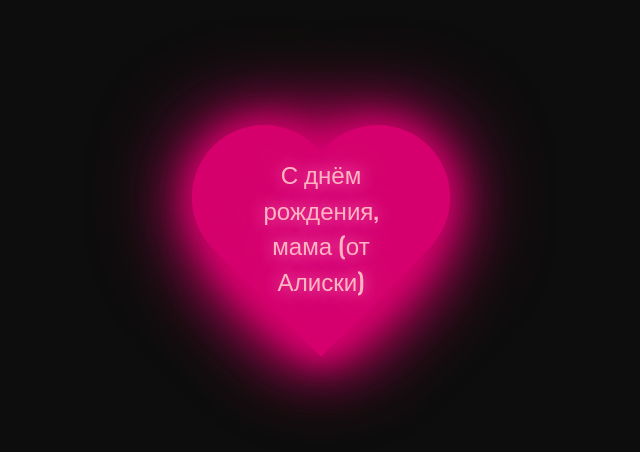
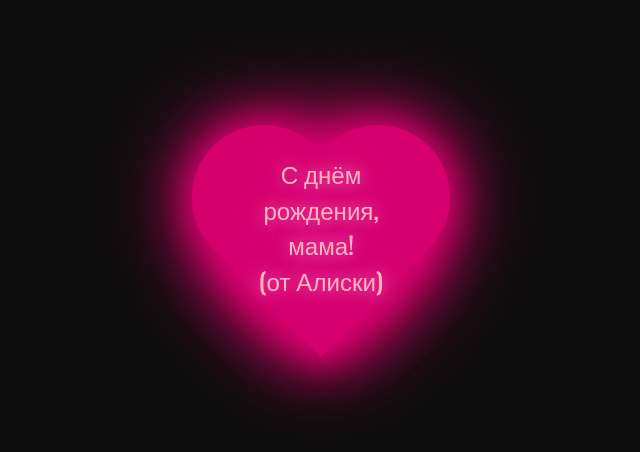
Before and after one commit to iset737/For-Mom-Oksana, a plain HTML site: page index.html in a window 1280 px wide. Shown: the part 140-592 px from the top of the page, without its empty margins (319-959 px from the left). Drawn offline with nearby package versions, Linux system fonts and the light colour scheme.

Commit message:
Update index.html

```diff
--- a/index.html
+++ b/index.html
@@ -78,7 +78,7 @@
 </head>
 <body>
   <div id="heart">
-    <div class="text">С днём рождения,<br>мама (от Алиски)</div>
+    <div class="text">С днём рождения,<br>мама! <br>(от Алиски)</div>
   </div>
 </body>
 </html>
```
